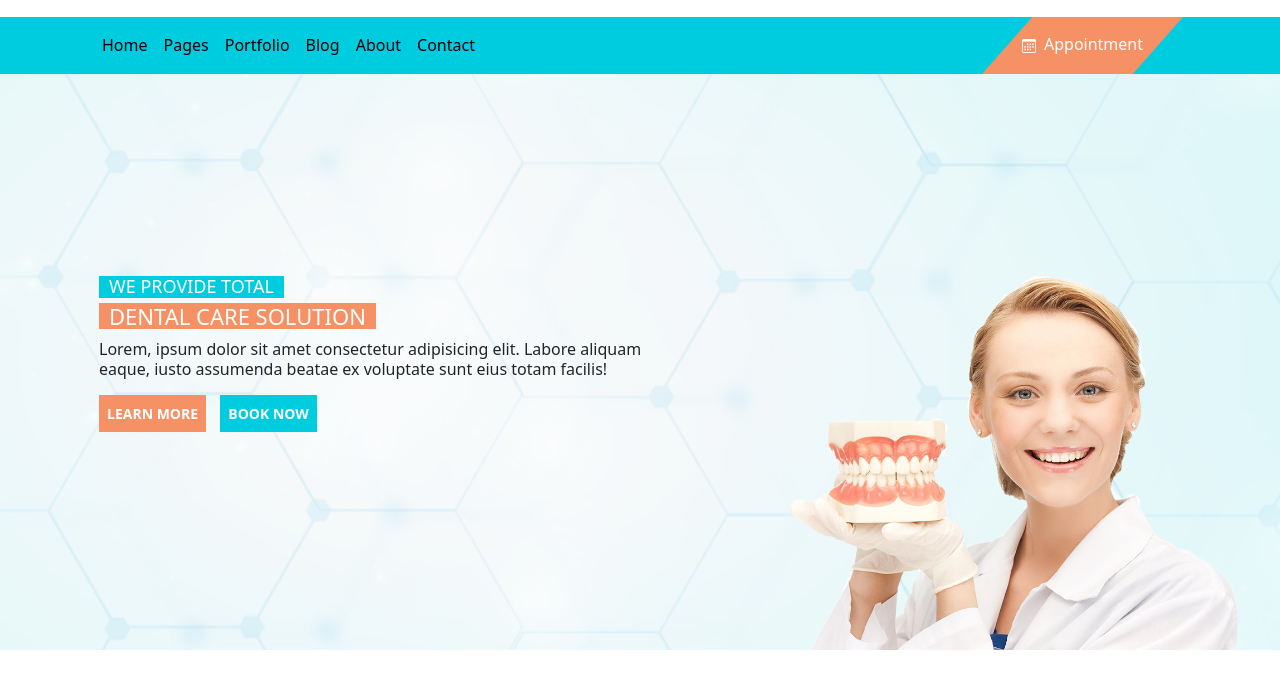
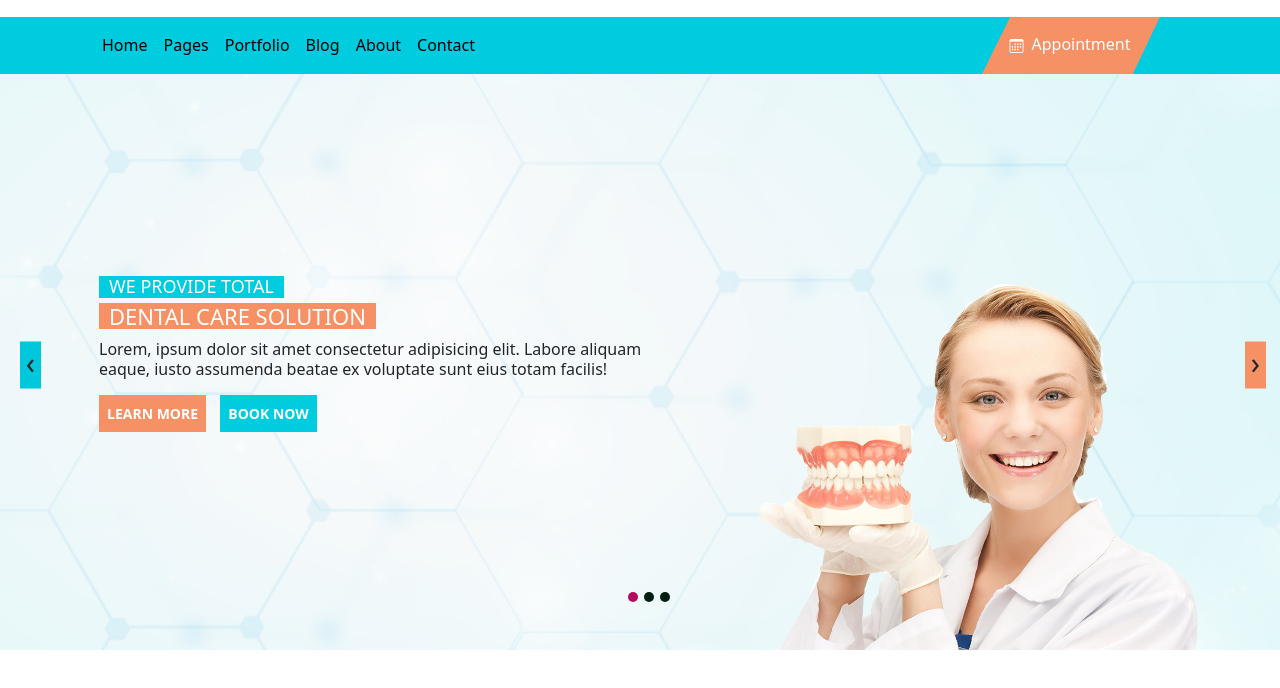
Before and after one commit to s4smily/dental_plus, a plain HTML site: page index.html in a window 1280 px wide. Shown: the part 84-772 px from the top of the page. Drawn offline with nearby package versions, Linux system fonts and the light colour scheme.

Commit message:
dots and navs added in the banner slider

```diff
--- /dev/null
+++ b/css/owl.theme.default.min.css
@@ -0,0 +1,6 @@
+/**
+ * Owl Carousel v2.3.4
+ * Copyright 2013-2018 David Deutsch
+ * Licensed under: SEE LICENSE IN https://github.com/OwlCarousel2/OwlCarousel2/blob/master/LICENSE
+ */
+.owl-theme .owl-dots,.owl-theme .owl-nav{text-align:center;-webkit-tap-highlight-color:transparent}.owl-theme .owl-nav{margin-top:10px}.owl-theme .owl-nav [class*=owl-]{color:#FFF;font-size:14px;margin:5px;padding:4px 7px;background:#D6D6D6;display:inline-block;cursor:pointer;border-radius:3px}.owl-theme .owl-nav [class*=owl-]:hover{background:#869791;color:#FFF;text-decoration:none}.owl-theme .owl-nav .disabled{opacity:.5;cursor:default}.owl-theme .owl-nav.disabled+.owl-dots{margin-top:10px}.owl-theme .owl-dots .owl-dot{display:inline-block;zoom:1}.owl-theme .owl-dots .owl-dot span{width:10px;height:10px;margin:5px 7px;background:#D6D6D6;display:block;-webkit-backface-visibility:visible;transition:opacity .2s ease;border-radius:30px}.owl-theme .owl-dots .owl-dot.active span,.owl-theme .owl-dots .owl-dot:hover span{background:#869791}
--- a/css/style.css
+++ b/css/style.css
@@ -88,30 +88,7 @@ font-weight: normal;
 justify-content: space-between;
 }
 
-.rombos{
-
-background: #f69165;
-
-margin: 0;
-
-padding-bottom: 4px;
-
-display: flex;
-
-padding: 18px 0;
-
-width: 201px;
-
-/* text-align: center; */
-
-justify-content: center;
-
-/* clip-path: polygon(28% 0, 100% 0%, 83% 37%, 12% 37%); */
-
-clip-path: polygon(25% 0%, 100% 0%, 75% 100%, 0% 100%);
-
-/* margin-right: 17px !important; */
-}
+.rombos{background: #f69165;margin: 0;display: flex;padding: 18px 0;width: 201px;justify-content: center;clip-path: polygon(14% 0%, 100% -85%, 75% 100%, 0% 100%);padding-right: 25px;}
 
 .rombos i{
 
@@ -146,11 +123,15 @@ background: #00cce0;
 /*banner section starts*/
 .banner{
 
-    background-image: url(../assets/banner_bg.png);
-    background-position: center;
-    background-repeat: no-repeat;
-    background-size: cover;
-    min-height: fit-content;
+background-image: url(../assets/banner_bg.png);
+
+background-position: center;
+
+background-repeat: no-repeat;
+
+background-size: cover;
+
+max-height: 72vh;
 }
 
 .bannercontainer{
@@ -292,10 +273,89 @@ bottom: 0;
 
 width: 80%;
 
-margin-left: 25%;
+margin-left: 20%;
 }
 
 .bannerimg img{
 
 width: 100%;
 }
+
+.owl-dots{
+
+
+        position: absolute;
+        top: 90%;
+        left: 50%;
+        transform: translateX(-50%);
+        display: flex;
+
+}
+
+.owl-dot span{
+
+
+    background: rgb(1, 31, 17);
+    display: block;
+    width: 10px;
+    height: 10px;
+    border-radius: 10px;
+    margin: 0 3px;
+
+}
+
+.owl-dot.active span{
+
+
+    background: rgb(180, 11, 96);
+    display: block;
+    width: 10px;
+    height: 10px;
+    border-radius: 10px;
+}
+
+.owl-nav{
+    display: inline;
+}
+
+.owl-prev span{
+
+font-size: 30px;
+
+background: #00c8dc;
+
+padding-bottom: 7px;
+
+padding: 0 6px;
+
+padding-bottom: 6px;
+}
+
+.owl-next span{
+
+font-size: 30px;
+
+background: #f69165;
+
+padding-bottom: 7px;
+
+padding: 0 6px;
+
+padding-bottom: 6px;
+}
+
+.owl-prev{
+
+    position: absolute;
+    top: 50%;
+    left: -6%;
+    transform: translateY(-50%);
+}
+
+.owl-next{
+
+    position: absolute;
+    top: 50%;
+    right: -5%;
+    transform: translateY(-50%);
+}
--- a/index.html
+++ b/index.html
@@ -12,6 +12,8 @@
       rel="stylesheet"
       href="https://cdn.jsdelivr.net/npm/bootstrap-icons@1.10.5/font/bootstrap-icons.css"
     />
+    <link rel="stylesheet" href="css/owl.carousel.min.css" />
+    <link rel="stylesheet" href="css/owl.theme.default.min.css" />
     <link rel="stylesheet" href="css/style.css" />
   </head>
   <body>
@@ -155,14 +157,17 @@
     <section class="banner">
       <div class="container bannercontainer">
         <div class="row bnrow">
+          <!--owl-cara starts here for slider show-->
+          <div class="owl-carousel">
+            <!--slideshow item one starts-->
             <div class="sliderdiv">
               <div class="col-md-6 slidertext">
                 <h2>We provide total</h2>
                 <h1>Dental Care Solution</h1>
                 <p>
-                Lorem, ipsum dolor sit amet consectetur adipisicing elit. Labore
-                aliquam eaque, iusto assumenda beatae ex voluptate sunt eius
-                totam facilis!
+                  Lorem, ipsum dolor sit amet consectetur adipisicing elit.
+                  Labore aliquam eaque, iusto assumenda beatae ex voluptate sunt
+                  eius totam facilis!
                 </p>
                 <div class="buttondiv">
                   <a class="btn">learn more</a>
@@ -176,16 +181,101 @@
                 </div>
               </div>
             </div>
+
+            <!--slideshow item one ends-->
+
+            <!--slideshow item two starts-->
+
+            <div class="sliderdiv">
+              <div class="col-md-6 slidertext">
+                <h2>We provide total</h2>
+                <h1>Dental Care Solution</h1>
+                <p>
+                  Lorem, ipsum dolor sit amet consectetur adipisicing elit.
+                  Labore aliquam eaque, iusto assumenda beatae ex voluptate sunt
+                  eius totam facilis!
+                </p>
+                <div class="buttondiv">
+                  <a class="btn">learn more</a>
+                  <a class="btn">book now</a>
+                </div>
+              </div>
+
+              <div class="col-md-6 sliderimg">
+                <div class="bannerimg">
+                  <img src="assets/banner_women.png" class="img-fluid" alt="" />
+                </div>
+              </div>
+            </div>
+
+            <!--slideshow item two ends-->
+
+            <!--slideshow item three starts-->
+
+            <div class="sliderdiv">
+              <div class="col-md-6 slidertext">
+                <h2>We provide total</h2>
+                <h1>Dental Care Solution</h1>
+                <p>
+                  Lorem, ipsum dolor sit amet consectetur adipisicing elit.
+                  Labore aliquam eaque, iusto assumenda beatae ex voluptate sunt
+                  eius totam facilis!
+                </p>
+                <div class="buttondiv">
+                  <a class="btn">learn more</a>
+                  <a class="btn">book now</a>
+                </div>
+              </div>
+
+              <div class="col-md-6 sliderimg">
+                <div class="bannerimg">
+                  <img src="assets/banner_women.png" class="img-fluid" alt="" />
+                </div>
+              </div>
+            </div>
+
+            <!--slideshow item three ends-->
+          </div>
+
+          <!--owl-cara ends here for slider show-->
         </div>
       </div>
     </section>
 
     <!--banner section ends-->
 
+    <!--feature section starts-->
+
     <!--Bootstrap link below-->
 
     <script src="https://cdn.jsdelivr.net/npm/bootstrap@5.3.1/dist/js/bootstrap.bundle.min.js"></script>
 
     <!--Bootstrap link ends-->
+
+    <!--jquery and owl-carousel js link starts-->
+    <script src="https://ajax.googleapis.com/ajax/libs/jquery/1.12.4/jquery.min.js"></script>
+    <script src="js/owl.carousel.min.js"></script>
+    <!--jquery and owl-carousel js link ends-->
+
+    <!--owl-carousel inline js code starts-->
+    <script>
+      $(document).ready(function () {
+        $(".owl-carousel").owlCarousel({
+          items: 1,
+          loop: false,
+          autoplay: false,
+          autoplayTimeout: 3000,
+          nav: Boolean,
+
+          responsive: {
+            600: {
+              items: 1,
+            },
+          },
+        });
+      });
+    </script>
+
+    <!--owl-carousel inline js code ends-->
   </body>
 </html>
```
Also changed, not shown: css/owl.carousel.min.css (added), js/owl.carousel.min.js (added). Lines whose indentation alone changed are shown as unchanged.
